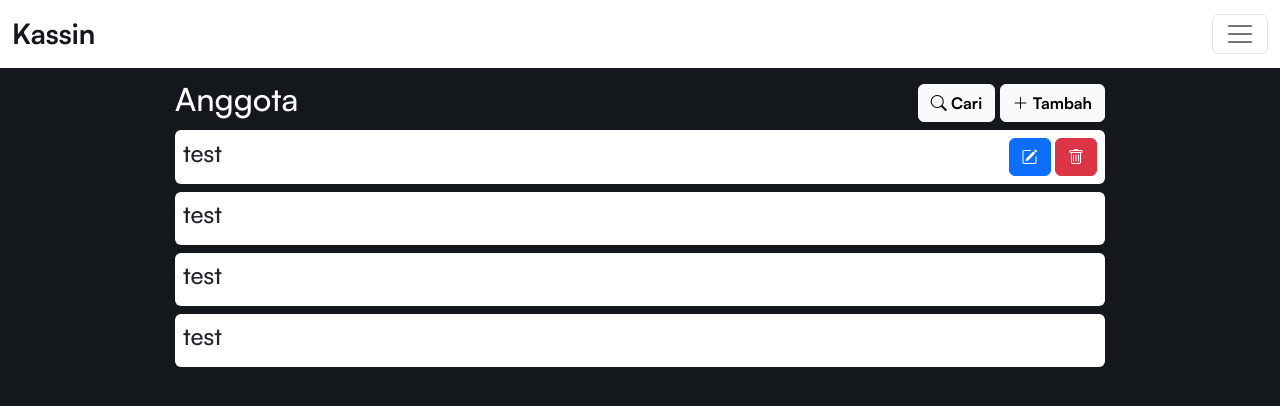
After one commit to AimanFadillah/kassin, a Laravel app: page /anggota in a window 1280 px wide. The commit adds this page. Shown: the top 406 px of the page. Run offline with Laravel 9, Linux system fonts and the light colour scheme; the visitor is signed in with stand-in values (Sample User, id 1).

Commit message:
Ianjutin dikit

```diff
--- /dev/null
+++ b/resources/views/anggota.blade.php
@@ -0,0 +1,51 @@
+@extends('setupWeb')
+
+@section('main')
+
+<div class="container">
+    <div class="row justify-content-center">
+        <div class="p-0 col-md-10 d-flex justify-content-between align-items-center">
+            <h2 class="putih">Anggota</h2>
+            <div>
+                <button type="button" class="btn btn-light fw-bold"><i class="bi bi-search"></i> Cari</button>
+                <button type="button" class="btn btn-light fw-bold" data-bs-toggle="modal" data-bs-target="#createModal" ><i class="bi bi-plus-lg"></i> Tambah</button>
+            </div>
+        </div>
+        <div class="rounded col-md-10 my-1 bg-putih p-2 d-flex justify-content-between align-items-center">
+            <h4>test</h4>
+            <div>
+                <button type="button" class="btn btn-primary fw-bold"><i class="bi bi-pencil-square"></i></button>
+                <button type="button" class="btn btn-danger fw-bold"><i class="bi bi-trash"></i></button>
+            </div>
+        </div>
+        <div class="rounded col-md-10 my-1 bg-putih p-2">
+            <h4>test</h4>
+        </div>
+        <div class="rounded col-md-10 my-1 bg-putih p-2">
+            <h4>test</h4>
+        </div>
+        <div class="rounded col-md-10 my-1 bg-putih p-2">
+            <h4>test</h4>
+        </div>
+    </div>
+</div>
+
+<!-- Modal -->
+<div class="modal fade" id="createModal" tabindex="-1" aria-labelledby="exampleModalLabel" aria-hidden="true">
+    <div class="modal-dialog modal-dialog-centered">
+      <div class="modal-content">
+        <div class="modal-header">
+          <h1 class="modal-title fs-5" id="exampleModalLabel">Modal title</h1>
+          <button type="button" class="btn-close" data-bs-dismiss="modal" aria-label="Close"></button>
+        </div>
+        <div class="modal-body">
+          ...
+        </div>
+        <div class="modal-footer">
+          <button type="button" class="btn btn-secondary" data-bs-dismiss="modal">Close</button>
+          <button type="button" class="btn btn-primary">Save changes</button>
+        </div>
+      </div>
+    </div>
+  </div>
+@endsection
--- a/resources/views/login.blade.php
+++ b/resources/views/login.blade.php
@@ -2,7 +2,7 @@
 
 @section('main')
 
-<div class="container my-5" >
+<div class="container" >
     <div class="row justify-content-center">
         <div class="col-md-5 rounded p-2 pt-4 pb-3 bg-putih bayangan ">
             <h1 class="fw-bold text-center fs-2 biru-commit" >Selamat Datang Di Kassin</h1>
--- a/resources/views/setupWeb.blade.php
+++ b/resources/views/setupWeb.blade.php
@@ -8,11 +8,14 @@
     <link rel="preconnect" href="https://fonts.googleapis.com">
     <link rel="preconnect" href="https://fonts.gstatic.com" crossorigin>
     <link href="https://fonts.googleapis.com/css2?family=Inter&display=swap" rel="stylesheet">
+    <link rel="stylesheet" href="https://cdn.jsdelivr.net/npm/bootstrap-icons@1.10.5/font/bootstrap-icons.css">
     <style>
         @font-face {
             font-family: 'satoshi';
             src: url('/font/Satoshi-Variable.ttf')
         }
+
+
 
         .bayangan {
             box-shadow: rgba(50, 50, 93, 0.25) 0px 6px 12px -2px, rgba(0, 0, 0, 0.3) 0px 3px 7px -3px;
@@ -20,6 +23,18 @@
 
         .biru-commit {
             color: #3568FF;
+        }
+
+        .hitam-commit {
+          color: #14171C;
+        }
+
+        .putih {
+          color: #ffffff
+        }
+
+        .bg-hitam-commit {
+          background-color: #14171C;
         }
 
         .bg-biru-commit {
@@ -41,10 +56,42 @@
         }
     </style>
 </head>
+  <body class="bg-hitam-commit" >
+    <nav class="navbar bg-body-tertiary bg-putih fixed-top {{ Request::is("login") ? "d-none" : ""}}">
+        <div class="container-fluid">
+          <a class="navbar-brand fw-bold hitam-commit fs-3" href="/">Kassin</a>
+          <button class="navbar-toggler" type="button" data-bs-toggle="offcanvas" data-bs-target="#offcanvasNavbar" aria-controls="offcanvasNavbar" aria-label="Toggle navigation">
+            <span class="navbar-toggler-icon"></span>
+          </button>
+          <div class="offcanvas offcanvas-end" tabindex="-1" id="offcanvasNavbar" aria-labelledby="offcanvasNavbarLabel">
+            <div class="offcanvas-header">
+              <h5 class="offcanvas-title fs-3 hitam-commit" id="offcanvasNavbarLabel">Menu</h5>
+              <button type="button" class="btn-close" data-bs-dismiss="offcanvas" aria-label="Close"></button>
+            </div>
+            <div class="offcanvas-body">
+              <ul class="navbar-nav justify-content-end flex-grow-1 pe-3">
+                <li class="nav-item">
+                    <a class="nav-link hitam-commit fw-bold" aria-current="page" href="/"><i class="bi bi-house-door-fill"></i> Beranda</a>
+                </li>
+                <li class="nav-item ">
+                    <a class="nav-link hitam-commit fw-bold" href="#"><i class="bi bi-graph-up-arrow"></i> Kas Masuk</a>
+                </li>
+                <li class="nav-item ">
+                    <a class="nav-link hitam-commit fw-bold" href="#"><i class="bi bi-graph-down-arrow"></i> Kas Keluar</a>
+                  </li>
+                <li class="nav-item ">
+                    <a class="nav-link hitam-commit fw-bold" href="/anggota"><i class="bi bi-people-fill"></i> Anggota</a>
+                  </li>
+                <li class="nav-item ">
+                    <a class="nav-link hitam-commit fw-bold" href="/logout"><i class="bi bi-box-arrow-right"></i> Logout</a>
+                  </li>
+              </ul>
+            </div>
+          </div>
+        </div>
+    </nav>
 
-  <body class="bg-biru-commit" >
-
-    <div class="container">
+    <div style="margin-top: 80px" class="container {{ Request::is("login") ? "mt-5" : ""}}">
         @yield('main')
     </div>
 
--- a/routes/web.php
+++ b/routes/web.php
@@ -18,6 +18,9 @@ Route::middleware("auth")->group(function () {
     Route::get("/",function () {
         return view("dashbord");
     });
+    Route::get("/anggota",function ( ){
+        return view("anggota");
+    });
     Route::get("/logout",[LoginController::class,"logout"]);
 });
 
```
Also changed, not shown: resources/views/dashbord.blade.php (+9 -12 lines).
